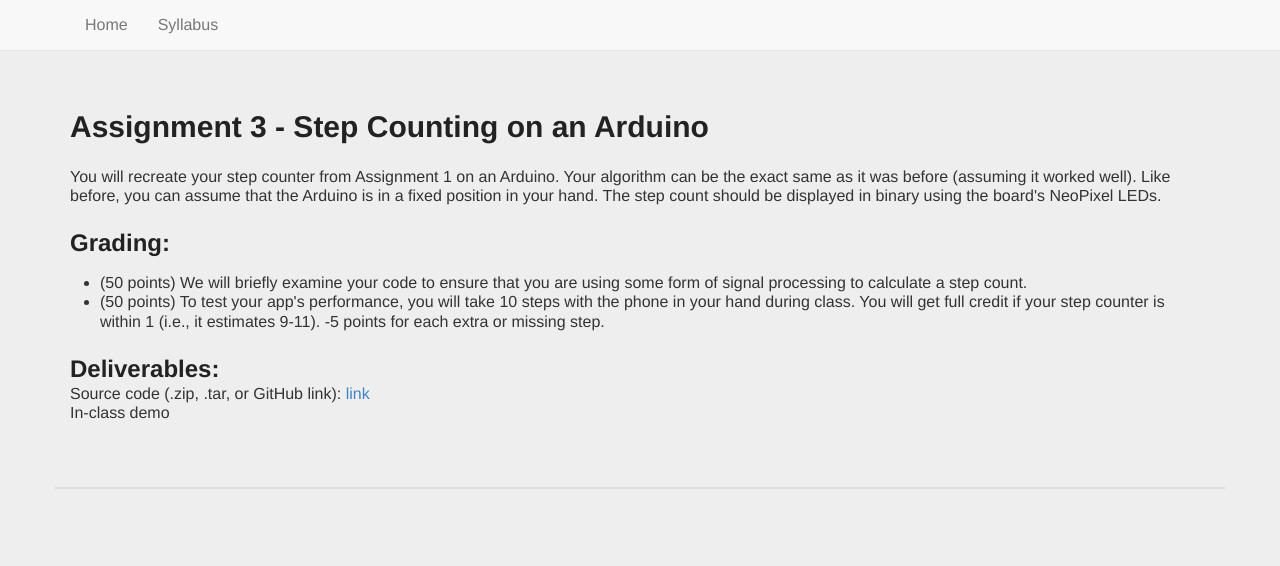
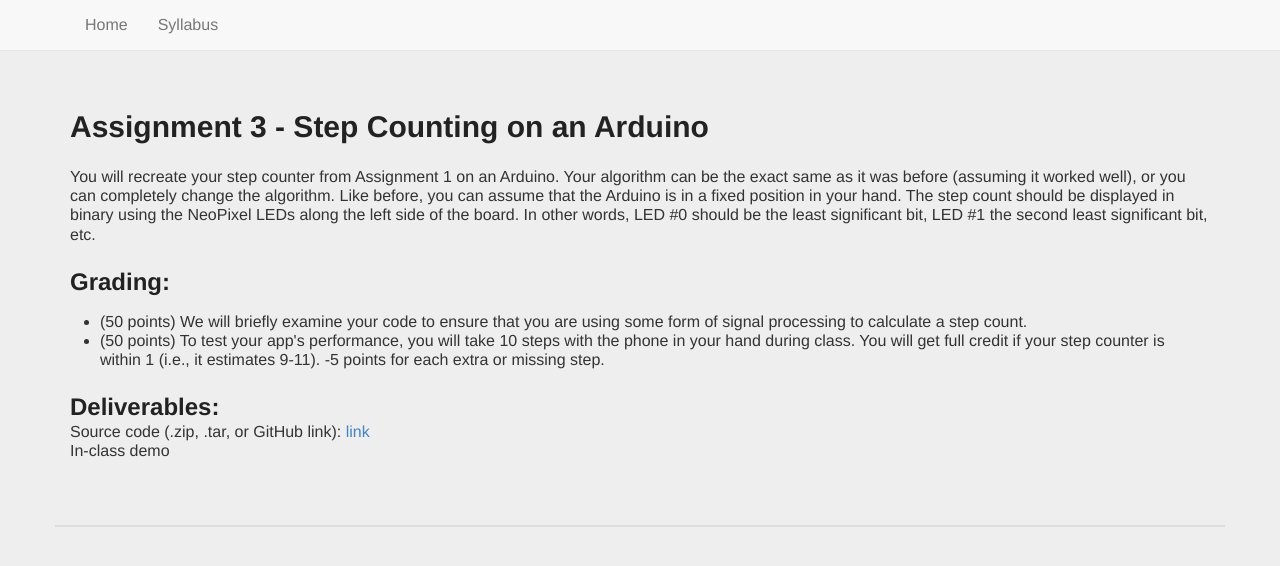
Before and after one commit to mariakakis/mhealth-course, a Jekyll site: the page built from _assignments/assignment3.md, in a window 1280 px wide. Shown: the top 566 px of the page. Built offline with Jekyll 4.4.1, drawn with Linux system fonts in a browser that asks for light colours; some web fonts are replaced.

Commit message:
updating assignment 3 writeup

```diff
--- a/_assignments/assignment3.md
+++ b/_assignments/assignment3.md
@@ -4,7 +4,7 @@
 assigned_class_index: 5
 due_class_index: 7
 summary: |
-    You will recreate your step counter from Assignment 1 on an Arduino. Your algorithm can be the exact same as it was before (assuming it worked well). Like before, you can assume that the Arduino is in a fixed position in your hand. The step count should be displayed in binary using the board's NeoPixel LEDs.
+    You will recreate your step counter from Assignment 1 on an Arduino. Your algorithm can be the exact same as it was before (assuming it worked well), or you can completely change the algorithm. Like before, you can assume that the Arduino is in a fixed position in your hand. The step count should be displayed in binary using the NeoPixel LEDs along the left side of the board. In other words, LED #0 should be the least significant bit, LED #1 the second least significant bit, etc.
 grading:
 - (50 points) We will briefly examine your code to ensure that you are using some form of signal processing to calculate a step count.
 - (50 points) To test your app's performance, you will take 10 steps with the phone in your hand during class. You will get full credit if your step counter is within 1 (i.e., it estimates 9-11). -5 points for each extra or missing step.
```
